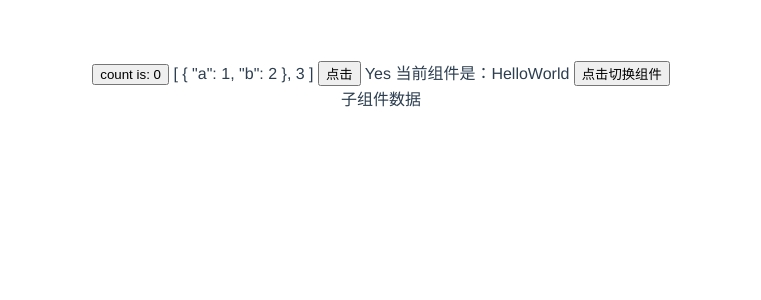
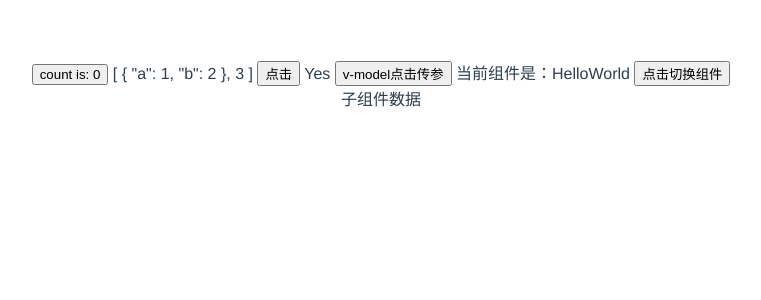
Before and after one commit to liutongyuA/vue3-demo, a Vue app: page / in a window 1280 px wide. Shown: the top 300 px of the page, without its empty margins (259-1020 px from the left). Built offline with nearby package versions, Linux system fonts and the light colour scheme.

Commit message:
v-modle 测试

```diff
--- a/src/App.vue
+++ b/src/App.vue
@@ -1,5 +1,5 @@
 <template>
-  <HelloWorld v-if="active" />
+  <HelloWorld v-if="active" v-model="zi"/>
   <NewIndex v-else :toxun='toxun' @emitEvent="emitEvent"/>
   当前组件是：{{active ?'HelloWorld' :'NewIndex' }}
   <button @click="clickHandler">点击切换组件</button>
--- a/src/components/HelloWorld.vue
+++ b/src/components/HelloWorld.vue
@@ -3,18 +3,22 @@
   {{ msg }}
   <button @click=greet>点击</button>
   {{isBook}}
+  <button @click=handler>v-model点击传参</button>
 </template>
 
-<script>
+<script setup>
 import { ref ,reactive,computed,onMounted} from "vue";
-export default {
-  name: 'HelloWorld',
-  // data() {
-  //   return {
-  //     count: 0
-  //   }
-  // },
-  setup(){
+
+    /**
+     * 测试vue3 v-model
+     */
+    const emits = defineEmits(['update:modelValue'])
+    const handler = ()=>{
+      emits('update:modelValue','v-model传参值')
+
+    }
+
+
     let count = ref(0)
     let msg = reactive([{a:1,b:2},3])
     let greet = function(event) {
@@ -34,7 +38,5 @@ export default {
     onMounted(()=>{
       console.log(isBook.value+'ghg')
     })
-    return{count,greet,msg,isBook}
-  }
-}
+
 </script>
```
Also changed, not shown: src/components/common/Vmodel.vue (added).
